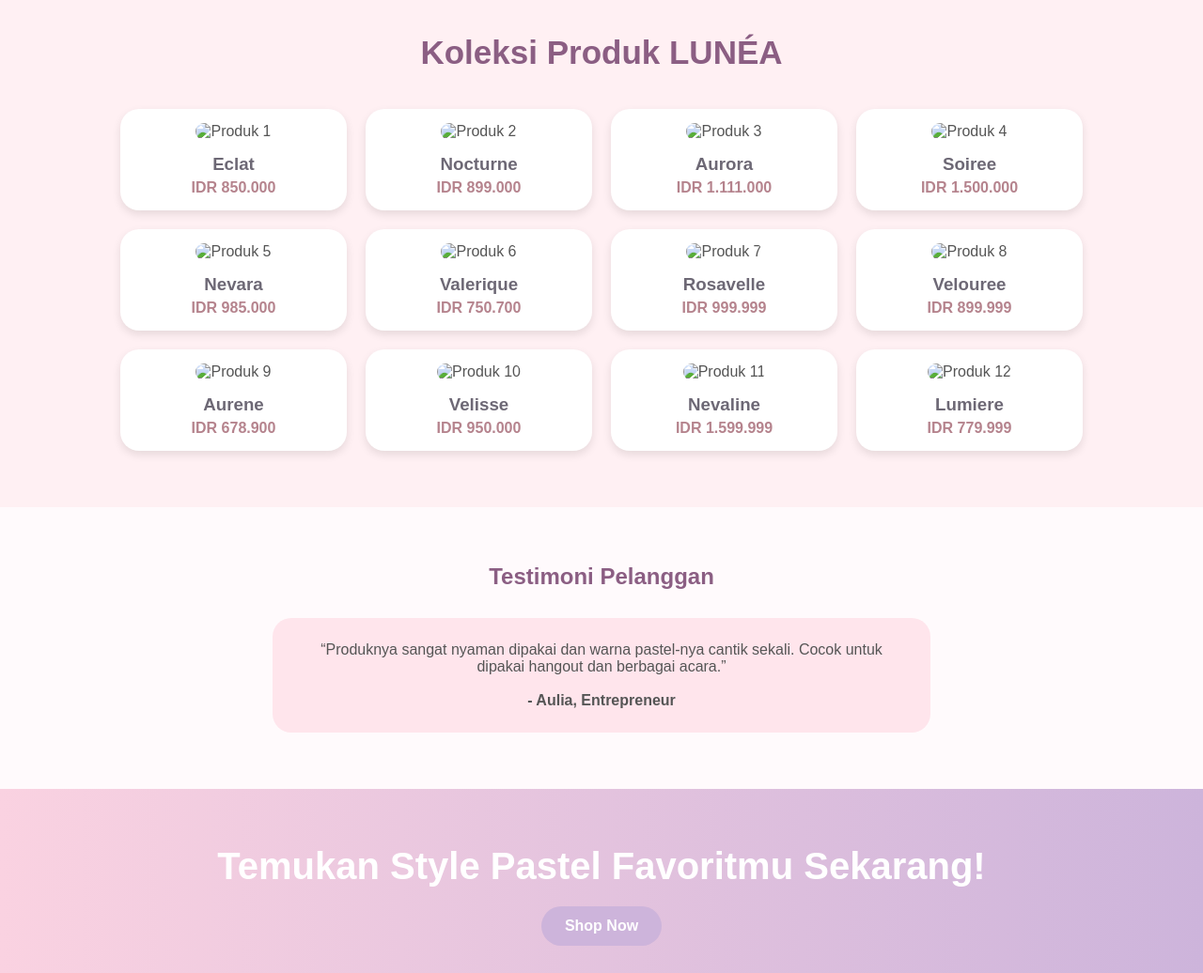
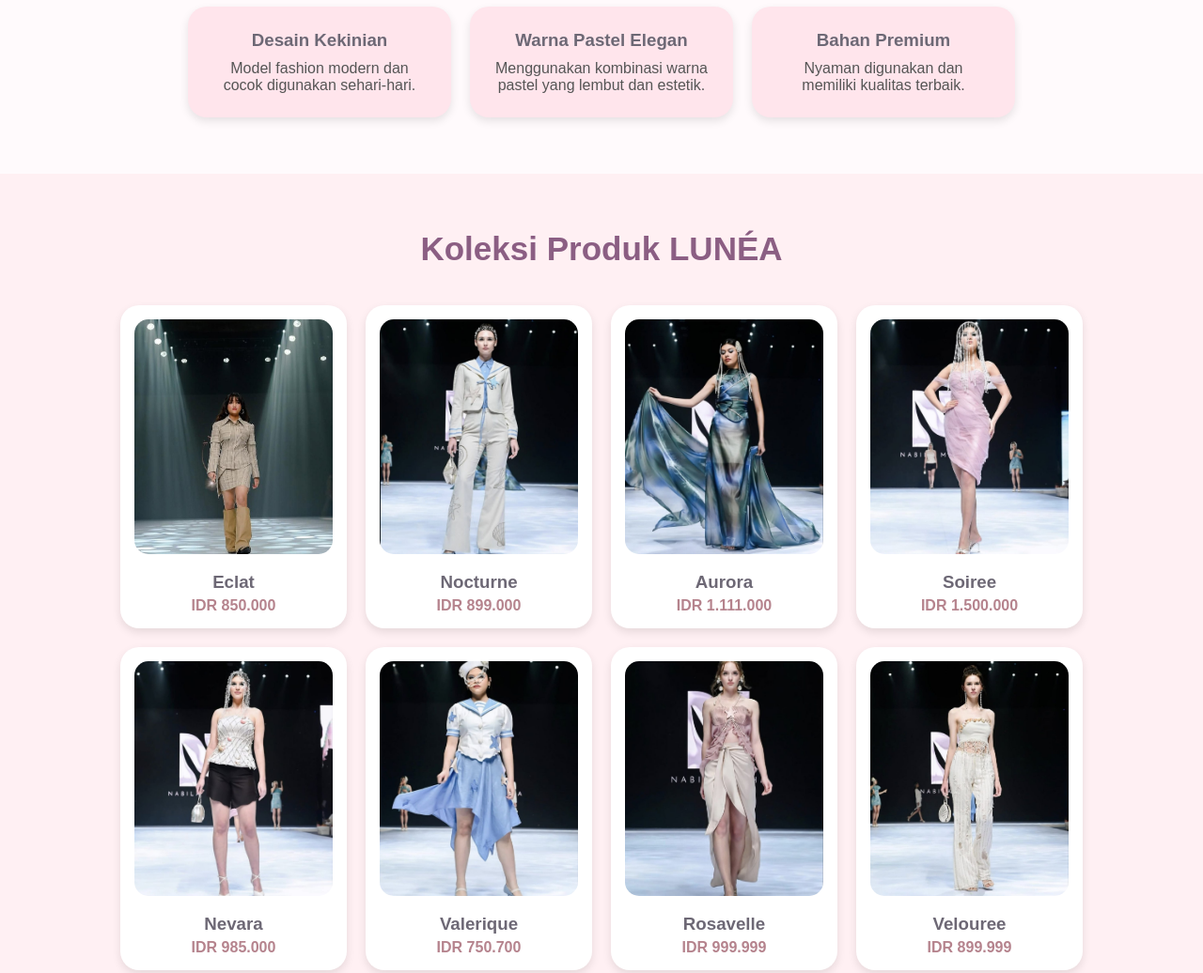
Before and after one commit to nuurrfdhlaa/website-Ciao-Amore, a plain HTML site: page index.html in a window 1280 px wide. Shown: the part 800-1836 px from the top of the page at 94% size. Drawn offline with Linux system fonts and the light colour scheme.

Commit message:
Update index.html

```diff
--- a/index.html
+++ b/index.html
@@ -235,7 +235,7 @@
             <a href="#" class="btn">Belanja Sekarang</a>
         </div>
 
-        <img src="Image/katalog.jpg" alt="Fashion LUNEA">
+        <img src="katalog.jpg" alt="Fashion LUNEA">
 
     </section>
 
@@ -280,84 +280,84 @@
 
             <!-- Produk 1 -->
             <div class="card">
-                <img src= "Image/produk1.jpg" alt="Produk 1">
+                <img src= "produk1.jpg" alt="Produk 1">
                 <h3>Eclat</h3>
                 <p>IDR 850.000</p>
             </div>
 
             <!-- Produk 2 -->
             <div class="card">
-                <img src= "Image/produk2.jpg" alt="Produk 2">
+                <img src= "produk2.jpg" alt="Produk 2">
                 <h3>Nocturne</h3>
                 <p>IDR 899.000</p>
             </div>
 
             <!-- Produk 3 -->
             <div class="card">
-                <img src= "Image/produk3.jpg" alt="Produk 3">
+                <img src= "produk3.jpg" alt="Produk 3">
                 <h3>Aurora</h3>
                 <p>IDR 1.111.000</p>
             </div>
 
             <!-- Produk 4 -->
             <div class="card">
-                <img src= "Image/produk4.jpg" alt="Produk 4">
+                <img src= "produk4.jpg" alt="Produk 4">
                 <h3>Soiree</h3>
                 <p>IDR 1.500.000</p>
             </div>
 
             <!-- Produk 5 -->
             <div class="card">
-                <img src= "Image/produk5.jpg" alt="Produk 5">
+                <img src= "produk5.jpg" alt="Produk 5">
                 <h3>Nevara</h3>
                 <p>IDR 985.000</p>
             </div>
 
             <!-- Produk 6 -->
             <div class="card">
-                <img src= "Image/produk6.jpg" alt="Produk 6">
+                <img src= "produk6.jpg" alt="Produk 6">
                 <h3>Valerique</h3>
                 <p>IDR 750.700</p>
             </div>
 
             <!-- Produk 7 -->
             <div class="card">
-                <img src= "Image/produk7.jpg" alt="Produk 7">
+                <img src= "produk7.jpg" alt="Produk 7">
                 <h3>Rosavelle</h3>
                 <p>IDR 999.999</p>
             </div>
 
             <!-- Produk 8 -->
             <div class="card">
-                <img src= "Image/produk8.jpg" alt="Produk 8">
+                <img src= "produk8.jpg" alt="Produk 8">
                 <h3>Velouree</h3>
                 <p>IDR 899.999</p>
             </div>
 
             <!-- Produk 9 -->
             <div class="card">
-                <img src= "Image/produk9.jpg" alt="Produk 9">
+                <img src= "produk9.jpg" alt="Produk 9">
                 <h3>Aurene</h3>
                 <p>IDR 678.900</p>
             </div>
 
             <!-- Produk 10 -->
             <div class="card">
-                <img src= "Image/produk10.jpg" alt="Produk 10">
+                <img src= "produk10.jpg" alt="Produk 10">
                 <h3>Velisse</h3>
                 <p>IDR 950.000</p>
             </div>
 
             <!-- Produk 11 -->
             <div class="card">
-                <img src= "Image/produk11.jpg" alt="Produk 11">
+                <img src= "produk11.jpg" alt="Produk 11">
                 <h3>Nevaline</h3>
                 <p>IDR 1.599.999</p>
             </div>
 
             <!-- Produk 12 -->
             <div class="card">
-                <img src= "Image/produk12.jpg" alt="Produk 12">
+                <img src= "produk12.jpg" alt="Produk 12">
                 <h3>Lumiere</h3>
                 <p>IDR 779.999</p>
             </div>
```
